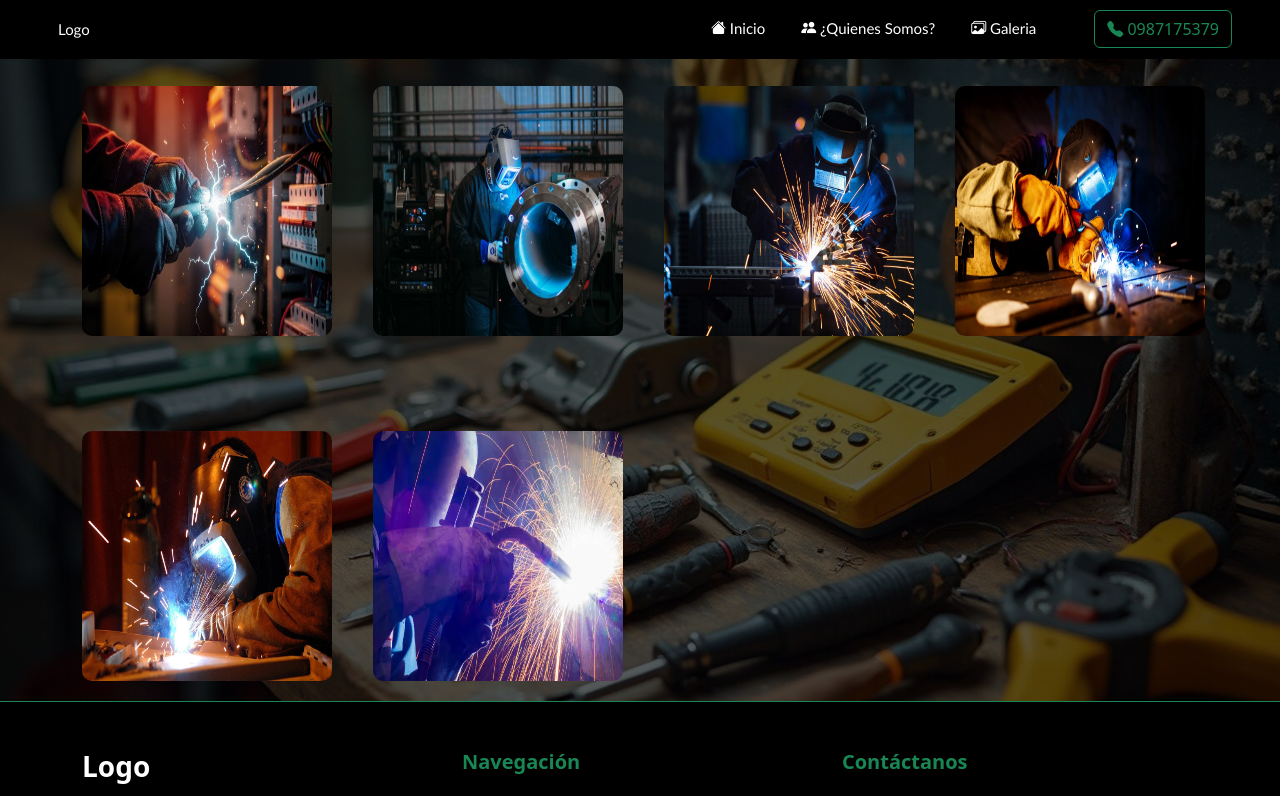
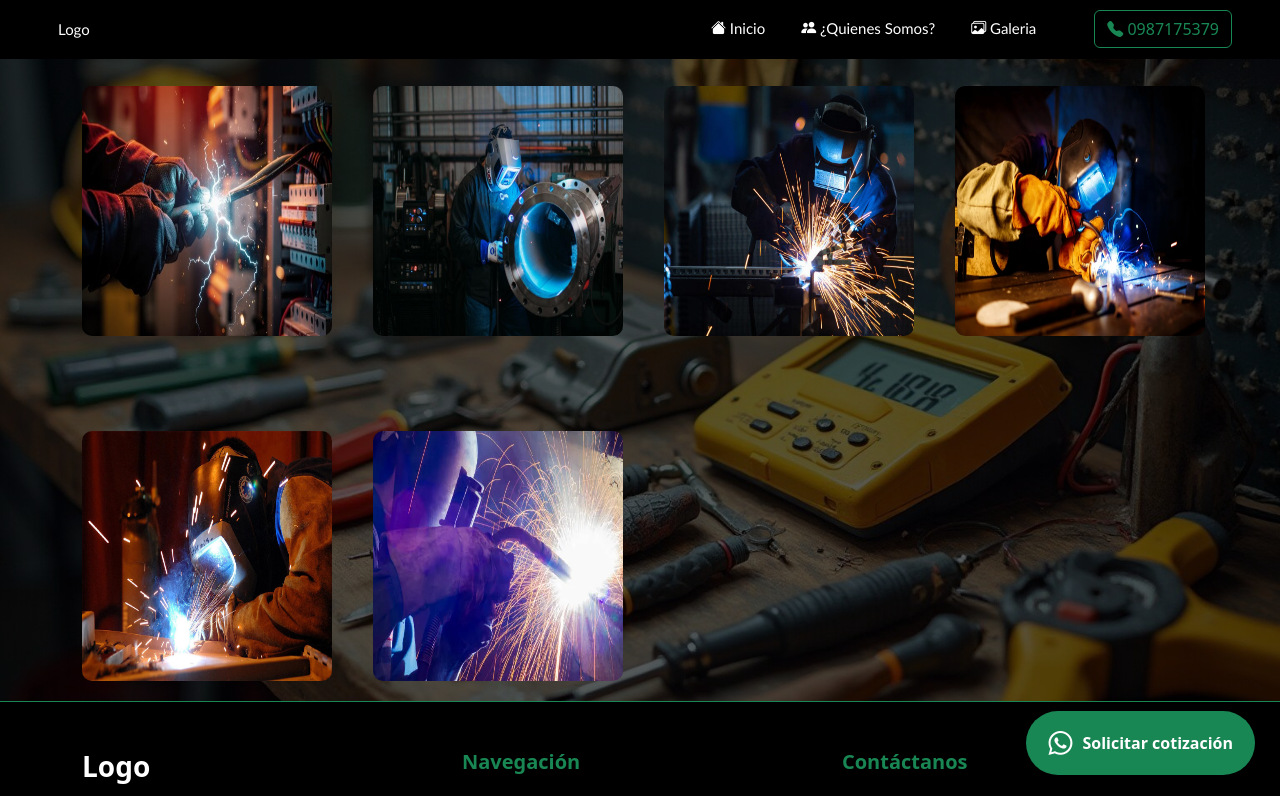
Before and after one commit to LeonardoGBM/soldadura, a React (Vite) app: page /galeria in a window 1280 px wide. Shown: the top 796 px of the page. Built offline with nearby package versions, Linux system fonts and the light colour scheme.

Commit message:
feat: boton de whatsapp

```diff
--- a/src/App.jsx
+++ b/src/App.jsx
@@ -7,6 +7,7 @@ import Inicio from './pages/inicio'
 import Qsomos from './pages/qsomos'
 import Galeria from './pages/galeria'
 import { Form } from 'react-router-dom'
+import Whatsapp from './parts/whatsapp';
 function App() {
 
   return (
@@ -20,6 +21,7 @@ function App() {
             <Route path='/galeria' element={<Galeria/>}/>
             </Routes>
         </main>
+        <Whatsapp/>
         <Footer />
       </BrowserRouter >
 
--- a/src/pages/inicio.css
+++ b/src/pages/inicio.css
@@ -220,41 +220,3 @@
     display: flex;
     align-items: center;
 }
-
-.boton-cotizar {
-    position: fixed;
-
-    right: 25px;
-    bottom: 25px;
-
-    background-color: #198754;
-    color: white;
-
-    padding: 14px 22px;
-
-    border-radius: 50px;
-
-    display: flex;
-    align-items: center;
-    gap: 10px;
-
-    text-decoration: none;
-
-    font-weight: bold;
-
-    box-shadow: 0 4px 15px rgba(0, 0, 0, 0.4);
-
-    z-index: 1000;
-
-    transition: 0.3s;
-}
-
-.boton-cotizar i {
-    font-size: 24px;
-}
-
-.boton-cotizar:hover {
-    background-color: #157347;
-    color: white;
-    transform: translateY(-3px);
-}
--- a/src/pages/inicio.jsx
+++ b/src/pages/inicio.jsx
@@ -182,15 +182,6 @@ const Inicio = () => {
                     </div>
 
                 </section>
-                <a
-                    href="https://wa.me/593987175379?text=Hola,%20me%20gustaría%20solicitar%20una%20cotización."
-                    target="_blank"
-                    rel="noreferrer"
-                    className="boton-cotizar"
-                >
-                    <i className="bi bi-whatsapp"></i>
-                    <span>Solicitar cotización</span>
-                </a>
             </main>
         </div>
     )
--- a/src/pages/qsomos.jsx
+++ b/src/pages/qsomos.jsx
@@ -59,15 +59,6 @@ const Qsomos = () => {
 
                     </div>
                 </section>
-                <a
-                    href="https://wa.me/593987175379?text=Hola,%20me%20gustaría%20solicitar%20una%20cotización."
-                    target="_blank"
-                    rel="noreferrer"
-                    className="boton-cotizar"
-                >
-                    <i className="bi bi-whatsapp"></i>
-                    <span>Solicitar cotización</span>
-                </a>
             </main>
         </div>
     )
--- /dev/null
+++ b/src/parts/whatsapp.css
@@ -0,0 +1,37 @@
+.boton-cotizar {
+    position: fixed;
+
+    right: 25px;
+    bottom: 25px;
+
+    background-color: #198754;
+    color: white;
+
+    padding: 14px 22px;
+
+    border-radius: 50px;
+
+    display: flex;
+    align-items: center;
+    gap: 10px;
+
+    text-decoration: none;
+
+    font-weight: bold;
+
+    box-shadow: 0 4px 15px rgba(0, 0, 0, 0.4);
+
+    z-index: 1000;
+
+    transition: 0.3s;
+}
+
+.boton-cotizar i {
+    font-size: 24px;
+}
+
+.boton-cotizar:hover {
+    background-color: #157347;
+    color: white;
+    transform: translateY(-3px);
+}
--- /dev/null
+++ b/src/parts/whatsapp.jsx
@@ -0,0 +1,19 @@
+import React from 'react'
+import './whatsapp.css'
+const Whatsapp = () => {
+    return (
+        <div>
+            <a
+                href="https://wa.me/593987175379?text=Hola,%20me%20gustaría%20solicitar%20una%20cotización."
+                target="_blank"
+                rel="noreferrer"
+                className="boton-cotizar"
+            >
+                <i className="bi bi-whatsapp"></i>
+                <span>Solicitar cotización</span>
+            </a>
+        </div>
+    )
+}
+
+export default Whatsapp
```
